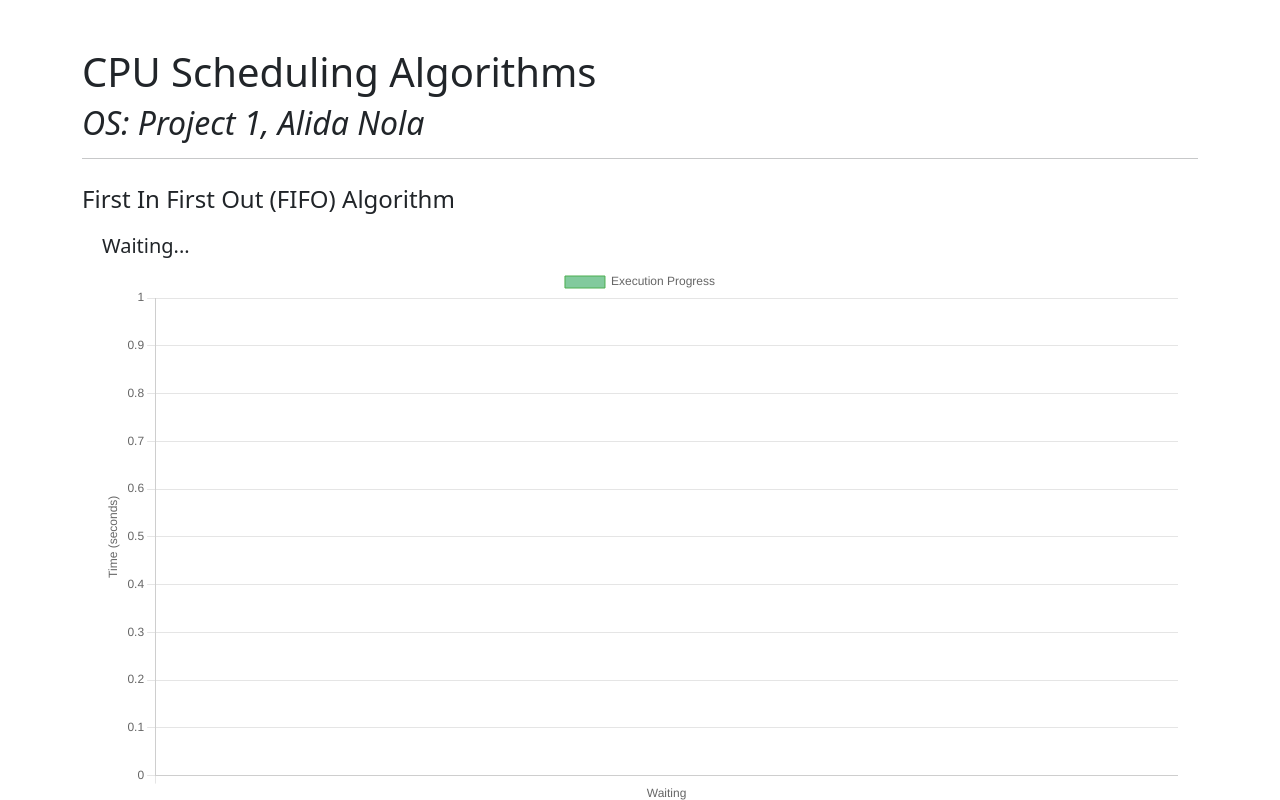
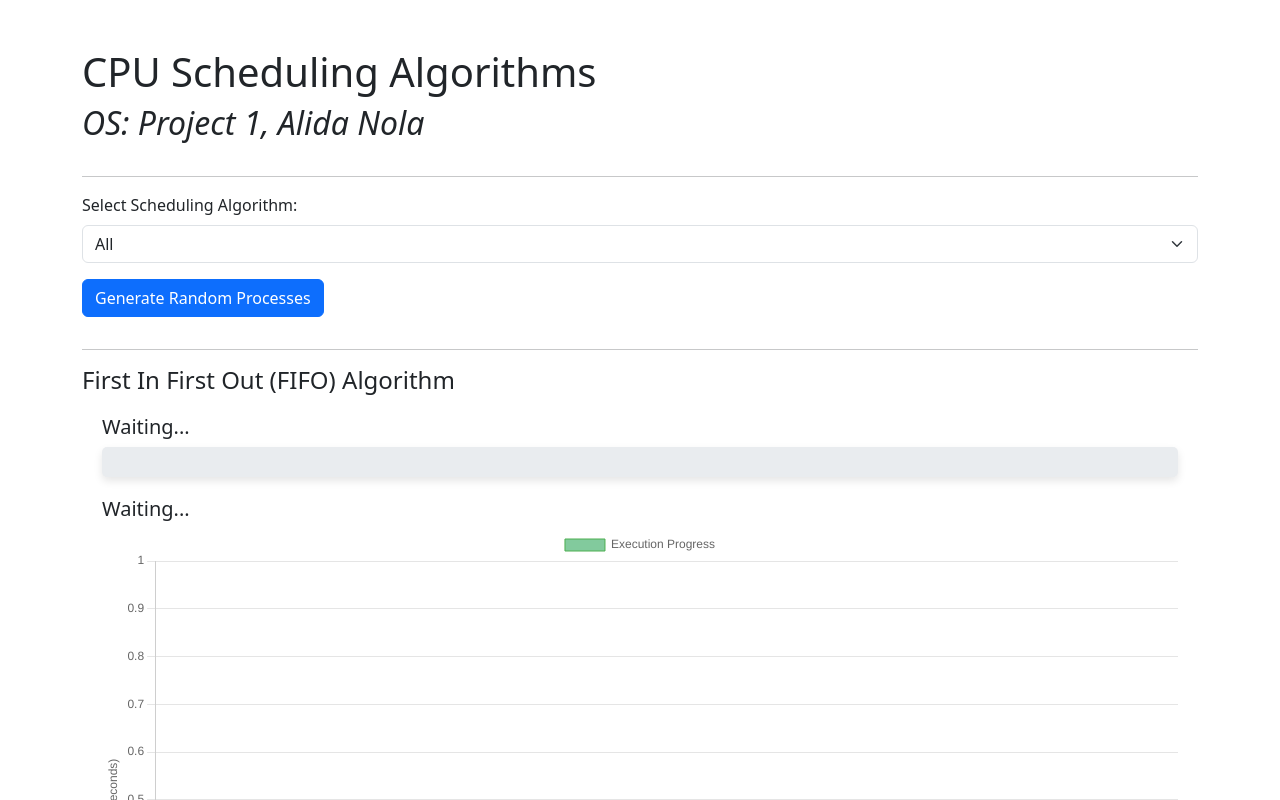
Before and after one commit to alida-nola/OSProject1, a React (Create React App) app in the folder project1/: page / in a window 1280 px wide. Shown: the top 800 px of the page. Built offline with nearby package versions, Linux system fonts and the light colour scheme.

Commit message:
code-reformat

```diff
--- a/project1/src/App.js
+++ b/project1/src/App.js
@@ -1,24 +1,71 @@
-import React from "react";
+import React, { useState } from "react";
 import "bootstrap/dist/css/bootstrap.min.css";
 import FIFO from './FIFO';
 import SJF from './SJF';
 import STCF from './STCF';
 
 function App() {
+    const [selectedAlgo, setSelectedAlgo] = useState("All");
+    const [process, setProcess] = useState([]);
+    const algo = ["All", "FIFO", "SJF", "STCF"];
+
+    const generateProcess = () => {
+        const numProcess = Math.floor(Math.random() * 5) + 3;
+        const newProcess = Array.from({ length: numProcess }, (_, i) => ({
+            id: i + 1,
+            arrivalTime: Math.floor(Math.random() * 10),
+            burstTime: Math.floor(Math.random() * 10) + 1,
+        }));
+        setProcess(newProcess);
+    };
+
     return (
+        <>
             <div className = "container mt-5">
                 <div style = {{paddingBottom: "10px"}}>
                     <h1>CPU Scheduling Algorithms</h1>
                     <h2><i>OS: Project 1, Alida Nola</i></h2>
-                <hr></hr>
                 </div>
 
+                <div className="mb-3">
+                    <hr></hr>
+                    <label htmlFor = "algoSelect" className = "form-label">
+                        Select Scheduling Algorithm:
+                    </label>
+
+                    <select
+                        id = "algoSelect"
+                        className = "form-select"
+                        value = {selectedAlgo}
+                        onChange = {(e) => setSelectedAlgo(e.target.value)}
+                    >
+                        {algo.map((algo) => (
+                            <option key = {algo} value = {algo}>
+                                {algo}
+                            </option>
+                        ))}
+                    </select>
+                </div>
+
+                <button className = "btn btn-primary mb-3" onClick = {generateProcess}>
+                    Generate Random Processes
+                </button>
+                <hr></hr>
+
                 <div>
-                <FIFO/>
-                <SJF/>
-                <STCF/>
+                    {selectedAlgo === "All" && (
+                        <>
+                            <FIFO processes = {process} />
+                            <SJF processes = {process} />
+                            <STCF processes = {process} />
+                        </>
+                    )}
+                    {selectedAlgo === "FIFO" && <FIFO processes = {process} />}
+                    {selectedAlgo === "SJF" && <SJF processes = {process} />}
+                    {selectedAlgo === "STCF" && <STCF processes = {process} />}
                 </div>
             </div>
+        </>
     )
 }
 
--- a/project1/src/FIFO.js
+++ b/project1/src/FIFO.js
@@ -13,7 +13,7 @@ export default function FIFO() {
     const[queue, setQueue] = useState([]);
     const [completedQueue, setCompletedQueue] = useState([]);
     const[exe, setExe] = useState(null);
-    const[progress, setProgress] = useState(0)
+    const[progress, setProgress] = useState(0);
 
     const addProcess = () => {
         const newProcess = {
@@ -84,11 +84,6 @@ export default function FIFO() {
             </div>
 
             <div style={{ margin: "20px" }}>
-                    <h5>{exe ? `Executing: P${exe.id} (Burst Time: ${exe.burstTime}s)` : "Waiting..."}</h5>
-                    <Bar data={chartData} options={chartOptions} />
-            </div>
-
-            <div style={{ margin: "20px" }}>
                     {exe && (
                         <div style={{ marginBottom: "20px" }}>
                             <img
@@ -100,16 +95,21 @@ export default function FIFO() {
 
                     <h5>{exe ? `Executing: P${exe.id} (Burst Time: ${exe.burstTime}s)` : "Waiting..."}</h5>
                     <ProgressBar
-                        now={progress}
-                        label={`${Math.round(progress)}%`}
+                        now = {progress}
+                        label = {`${Math.round(progress)}%`}
                         animated
-                        variant="success"
-                        style={{
+                        variant = "success"
+                        style = {{
                             height: "30px",
                             borderRadius: "5px",
                             boxShadow: "0 4px 8px rgba(0, 0, 0, 0.1)",
                         }}
                     />
+            </div>
+
+            <div style={{ margin: "20px" }}>
+                    <h5>{exe ? `Executing: P${exe.id} (Burst Time: ${exe.burstTime}s)` : "Waiting..."}</h5>
+                    <Bar data={chartData} options = {chartOptions} />
             </div>
 
             <Button onClick = {addProcess} style = {{marginRight: "5px"}}>
--- a/project1/src/SJF.js
+++ b/project1/src/SJF.js
@@ -10,8 +10,8 @@ export default function SJF() {
     const[queue, setQueue] = useState([]);
     const [completedQueue, setCompletedQueue] = useState([]);
     const[exe, setExe] = useState(null);
-    const[progress, setProgress] = useState(0)
-    const[run, setRun] = useState(false)
+    const[progress, setProgress] = useState(0);
+    const[run, setRun] = useState(false);
 
     const addProcess = () => {
         setCompletedQueue([]);
--- a/project1/src/STCF.js
+++ b/project1/src/STCF.js
@@ -34,9 +34,8 @@ export default function STCF() {
             return;
         }
 
-        // Sort queue by shortest remaining time
         const sortedQueue = [...queue].sort((a, b) => a.remainingTime - b.remainingTime);
-        const currentProcess = { ...sortedQueue[0] }; // Create a new object to prevent state mutation
+        const currentProcess = { ...sortedQueue[0] };
 
         setExe(currentProcess);
         setProgress(0);
```
Lines whose indentation alone changed are shown as unchanged.
